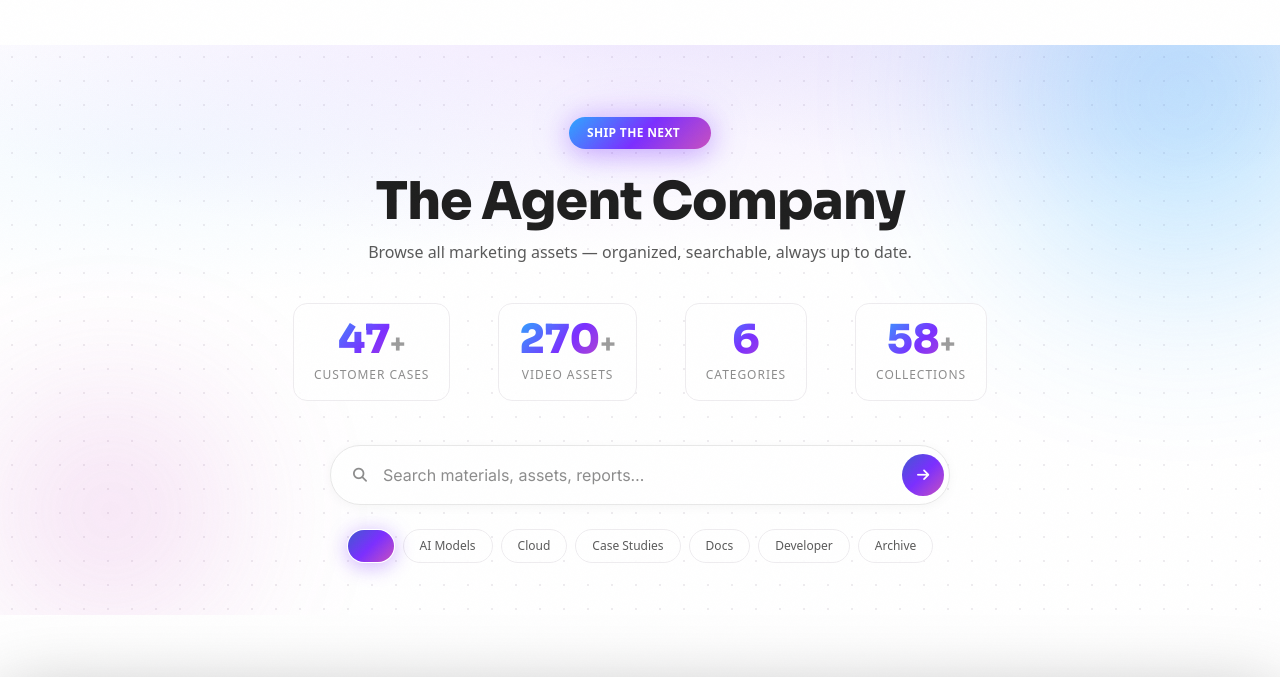
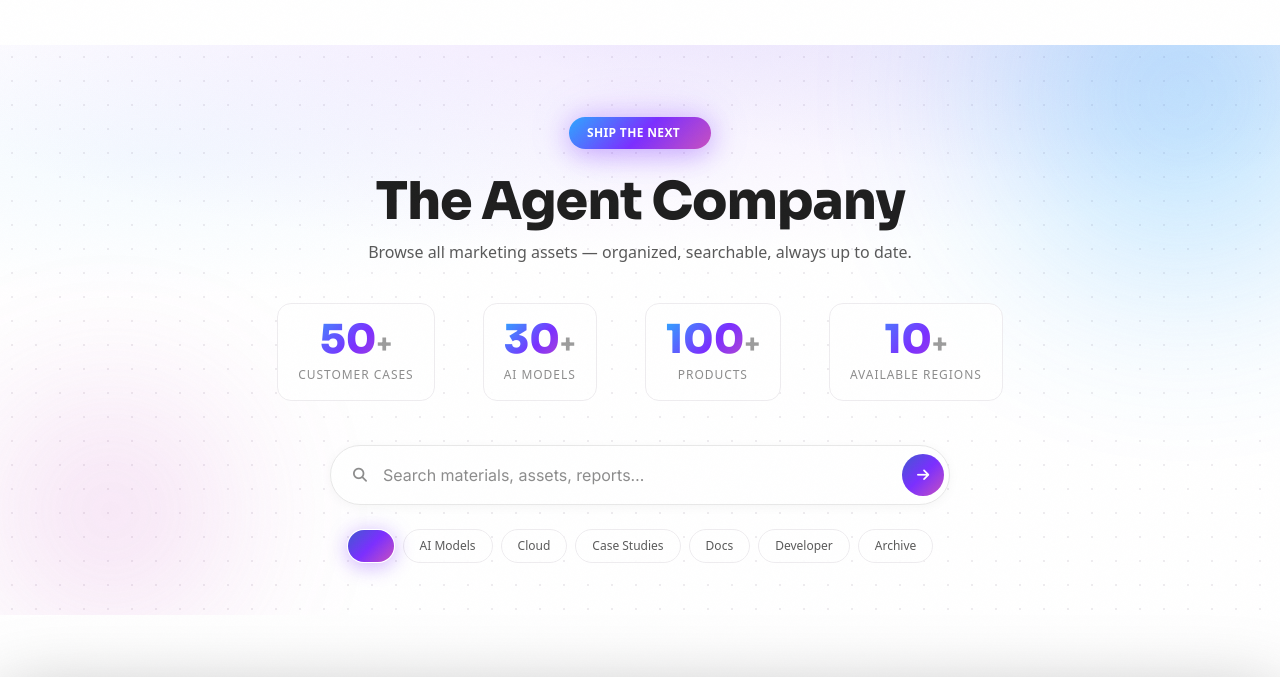
Before and after one commit to ChrisAIAgent/AI-solutions, a website built with Vite: page index.html in a window 1280 px wide. Shown: the part 76-753 px from the top of the page. Built offline with nearby package versions, Linux system fonts and the light colour scheme; files whose address does not match are found by name.

Commit message:
Update hero stats: 50+ Customer Cases, 30+ AI Models, 100+ Products, 10+ Available Regions

```diff
--- a/index.html
+++ b/index.html
@@ -72,20 +72,20 @@
       <!-- Hero Stats -->
       <div class="hero-stats">
         <div class="stat-item">
-          <div class="stat-number" id="statCases">47<span>+</span></div>
+          <div class="stat-number" id="statCases">50<span>+</span></div>
           <div class="stat-label" data-en="Customer Cases" data-cn="客户案例">Customer Cases</div>
         </div>
         <div class="stat-item">
-          <div class="stat-number" id="statVideos">270<span>+</span></div>
-          <div class="stat-label" data-en="Video Assets" data-cn="视频素材">Video Assets</div>
+          <div class="stat-number" id="statVideos">30<span>+</span></div>
+          <div class="stat-label" data-en="AI Models" data-cn="AI 模型">AI Models</div>
         </div>
         <div class="stat-item">
-          <div class="stat-number" id="statCategories">6</div>
-          <div class="stat-label" data-en="Categories" data-cn="分类数">Categories</div>
+          <div class="stat-number" id="statCategories">100<span>+</span></div>
+          <div class="stat-label" data-en="Products" data-cn="产品">Products</div>
         </div>
         <div class="stat-item">
-          <div class="stat-number" id="statCollections">58<span>+</span></div>
-          <div class="stat-label" data-en="Collections" data-cn="合集">Collections</div>
+          <div class="stat-number" id="statCollections">10<span>+</span></div>
+          <div class="stat-label" data-en="Available Regions" data-cn="覆盖区域">Available Regions</div>
         </div>
       </div>
 
--- a/src/js/main.js
+++ b/src/js/main.js
@@ -422,29 +422,18 @@ document.addEventListener('DOMContentLoaded', () => {
   });
 
   // ============================================
-  // 7. HERO STATS DYNAMIC COUNTING
+  // 7. HERO STATS
   // ============================================
   function updateHeroStats() {
-    const totalCards = document.querySelectorAll('.category-card').length;
-    const statCategories = document.getElementById('statCategories');
-    if (statCategories) statCategories.previousElementSibling.style.display = 'none'; // hide + sign for categories count
-    if (statCategories) statCategories.textContent = totalCards;
-
-    // Count total assets (sum of meta-count numbers)
-    let totalAssets = 0;
-    document.querySelectorAll('.meta-count').forEach(el => {
-      const num = parseInt((el.textContent || '').match(/\d+/)?.[0]) || 0;
-      totalAssets += num;
-    });
-
-    // Set static values matching PRD examples
     const statCases = document.getElementById('statCases');
     const statVideos = document.getElementById('statVideos');
+    const statCategories = document.getElementById('statCategories');
     const statCollections = document.getElementById('statCollections');
 
-    if (statCases) statCases.innerHTML = '47<span>+</span>';
-    if (statVideos) statVideos.innerHTML = '270<span>+</span>';
-    if (statCollections) statCollections.innerHTML = '58<span>+</span>';
+    if (statCases) statCases.innerHTML = '50<span>+</span>';
+    if (statVideos) statVideos.innerHTML = '30<span>+</span>';
+    if (statCategories) statCategories.innerHTML = '100<span>+</span>';
+    if (statCollections) statCollections.innerHTML = '10<span>+</span>';
   }
 
   updateHeroStats();
```
